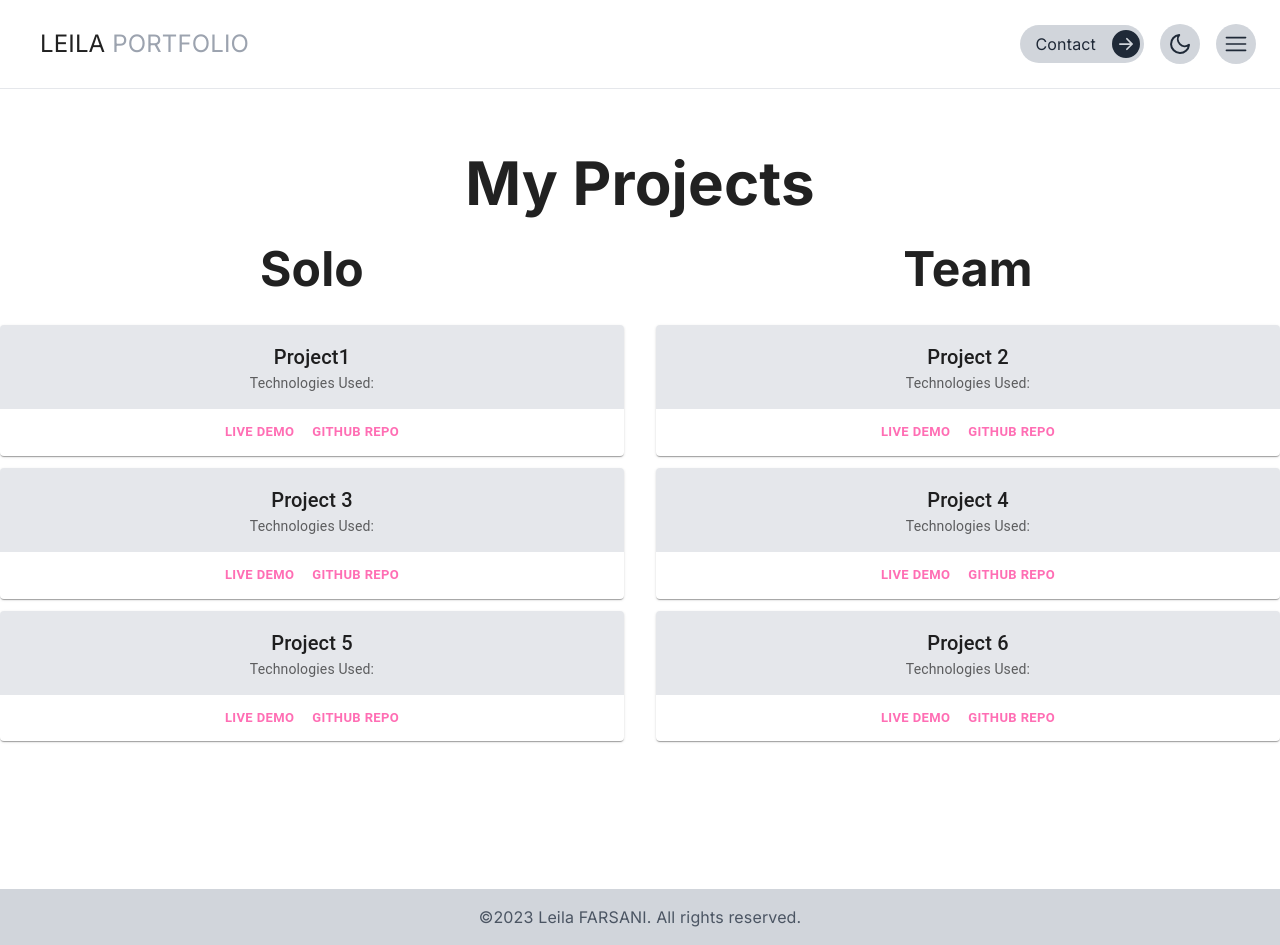
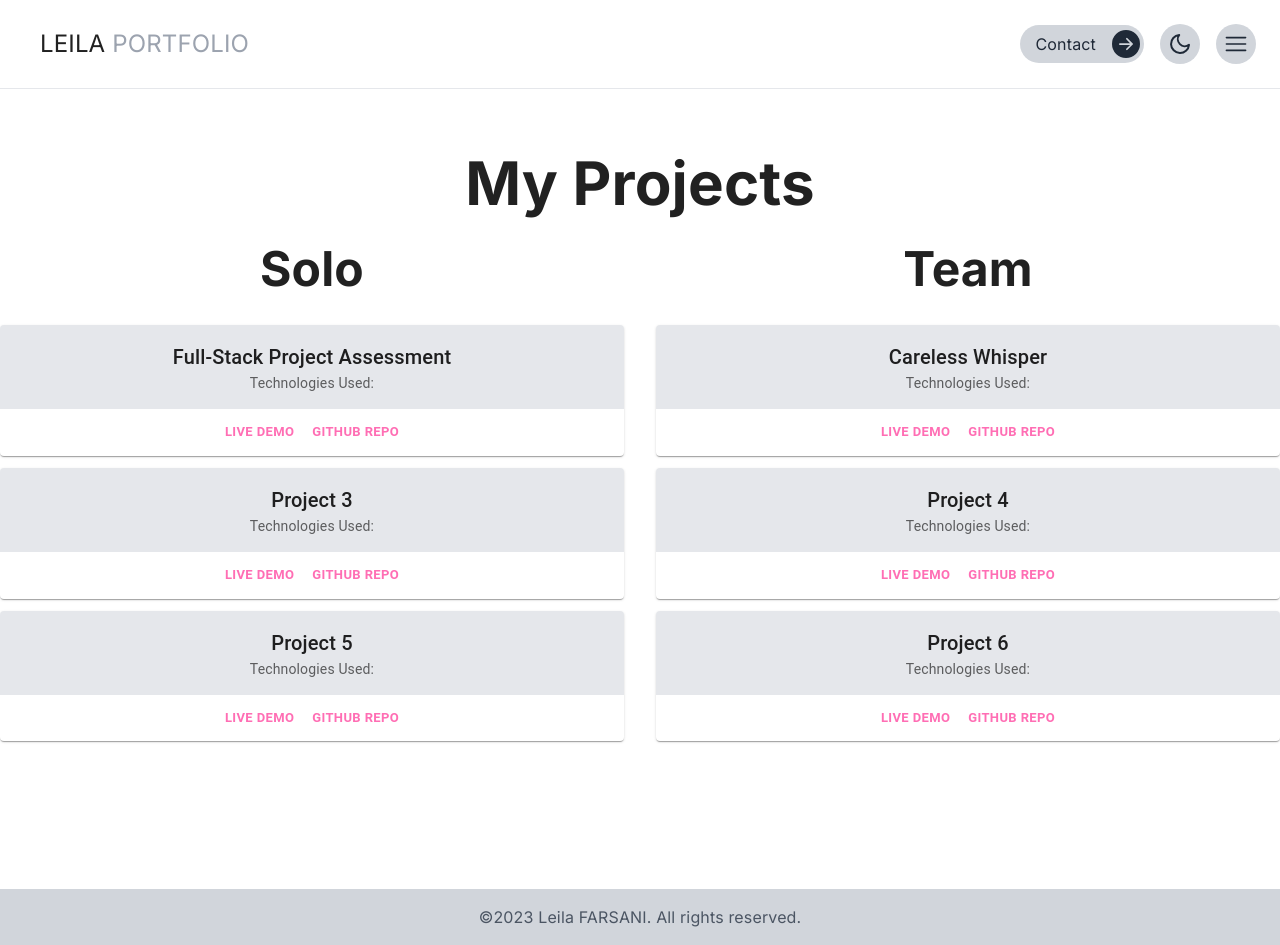
Before and after one commit to leilafarsani/leila-portfolio, a Next.js app: page /projects in a window 1280 px wide. Built offline with nearby package versions, Linux system fonts and the light colour scheme.

Commit message:
some projects added!

```diff
--- a/app/projects/page.tsx
+++ b/app/projects/page.tsx
@@ -8,17 +8,17 @@ import {
 
 const projects = [
   {
-    title: "Project1",
+    title: "Full-Stack Project Assessment",
     category: "Solo",
     liveDemoLink: "",
-    githubLink: "",
+    githubLink: "https://github.com/leilafarsani/Full-Stack-Project-Assessment",
     techStack: [""],
   },
   {
-    title: "Project 2",
+    title: "Careless Whisper",
     category: "Team",
-    liveDemoLink: "",
-    githubLink: "",
+    liveDemoLink: "https://careless-whisper.vercel.app/",
+    githubLink: "https://github.com/susanssky/careless-whisper",
     techStack: [""],
   },
   {
```
